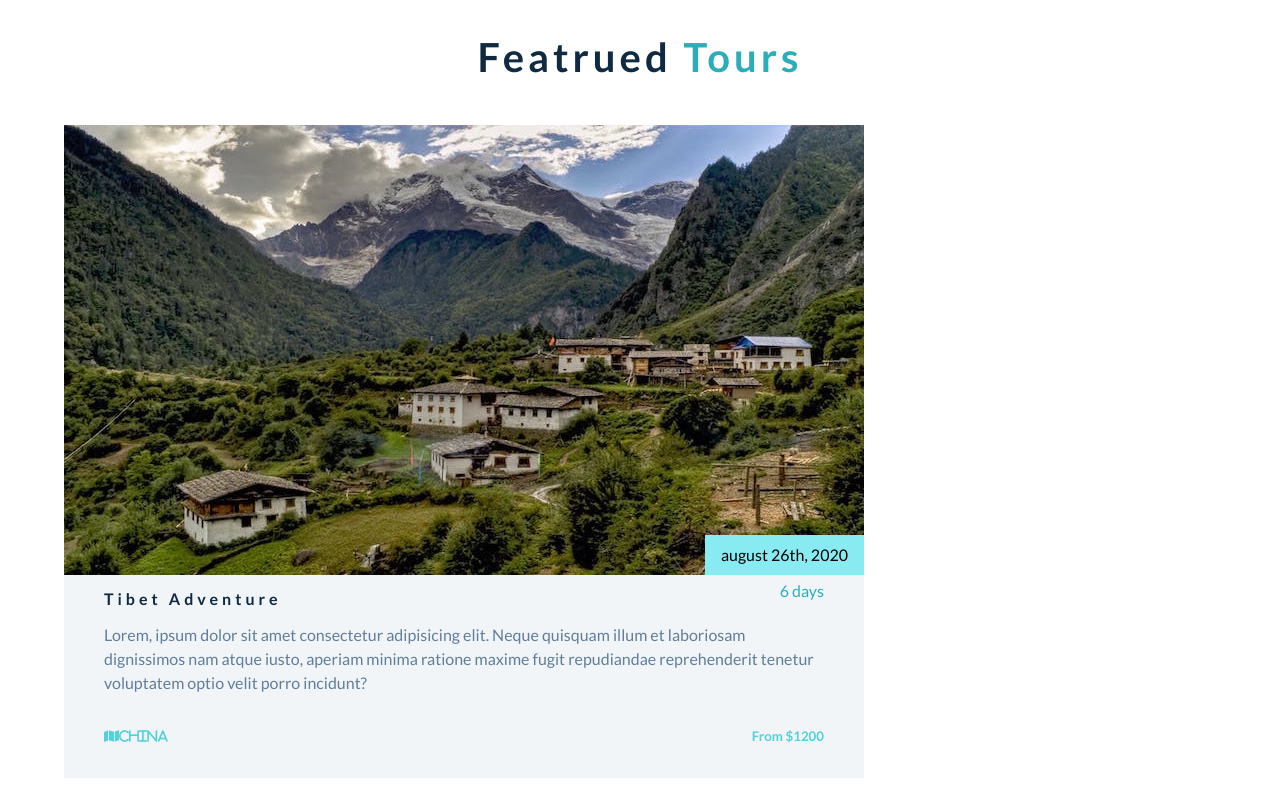
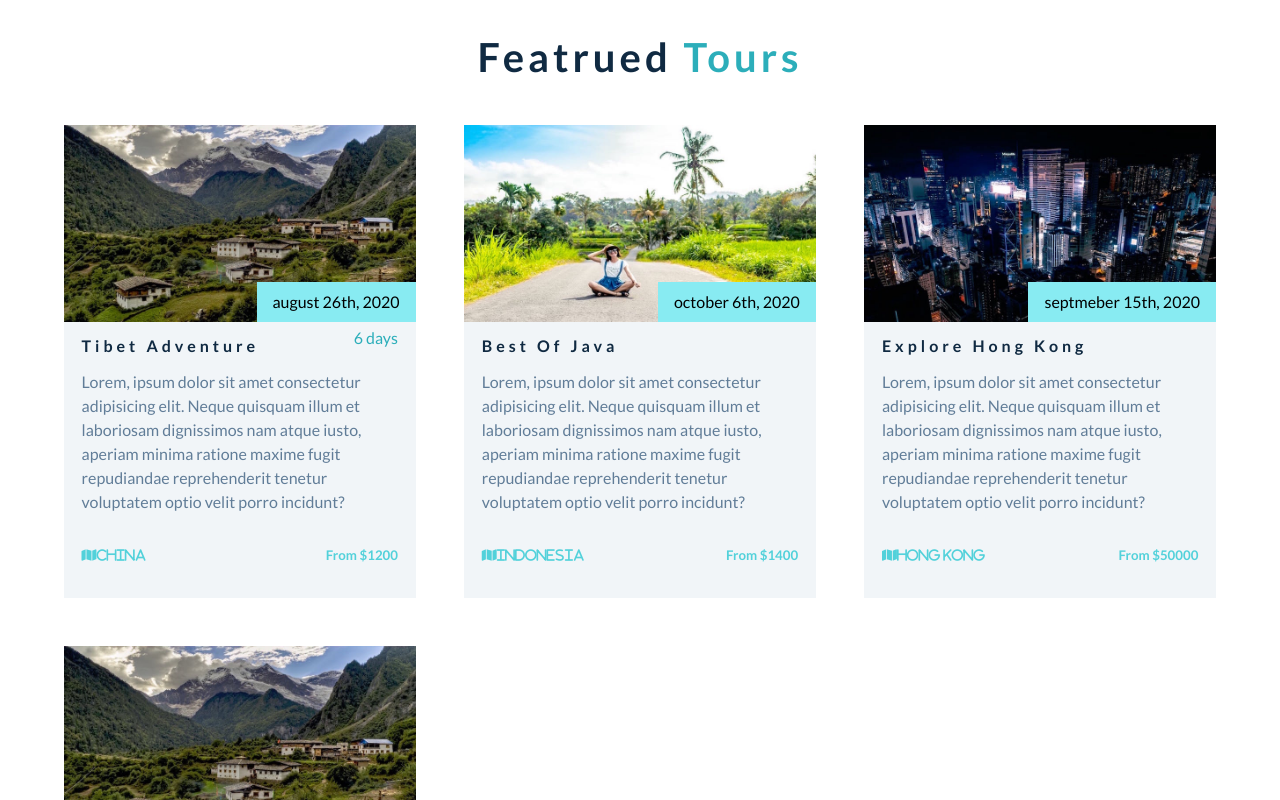
Before and after one commit to Iyanuoluwa-vic/Backroads-Tour-Company, a plain HTML site: page index.html in a window 1280 px wide. Shown: the part 1940-2740 px from the top of the page. Drawn offline with Linux system fonts and the light colour scheme.

Commit message:
featured tours section

```diff
--- a/css/styles.css
+++ b/css/styles.css
@@ -358,6 +358,10 @@ Featured Tours
   margin-bottom: 3rem;
 }
 
+.article .text {
+  max-width: 90%;
+}
+
 .image-timeBelow {
   position: relative;
   /* border: 3px solid blue; */
@@ -387,15 +391,11 @@ Featured Tours
 }
 
 .article p {
-  max-width: 45rem;
-}
-
-.article p {
   margin-top: 1rem;
 }
 
 .text-center {
-  width: 90vh;
+  width: 90%;
   margin: 0 auto;
 }
 
@@ -410,6 +410,30 @@ Featured Tours
 .article:hover {
   box-shadow: var(--dark-shadow);
   transform: scale(1.02);
+}
+
+@media screen and (min-width: 760px) {
+  .section-flex {
+    display: flex;
+    justify-content: space-between;
+    flex-wrap: wrap;
+  }
+  .section-flex .article {
+    flex: 0 0 calc(50% - 2rem);
+    align-self: center;
+  }
+}
+
+@media screen and (min-width: 1170px) {
+  .section-flex {
+    display: flex;
+    justify-content: space-between;
+    flex-wrap: wrap;
+  }
+  .section-flex .article {
+    flex: 0 0 calc(33.3% - 2rem);
+    align-self: center;
+  }
 }
 
 /*
```
